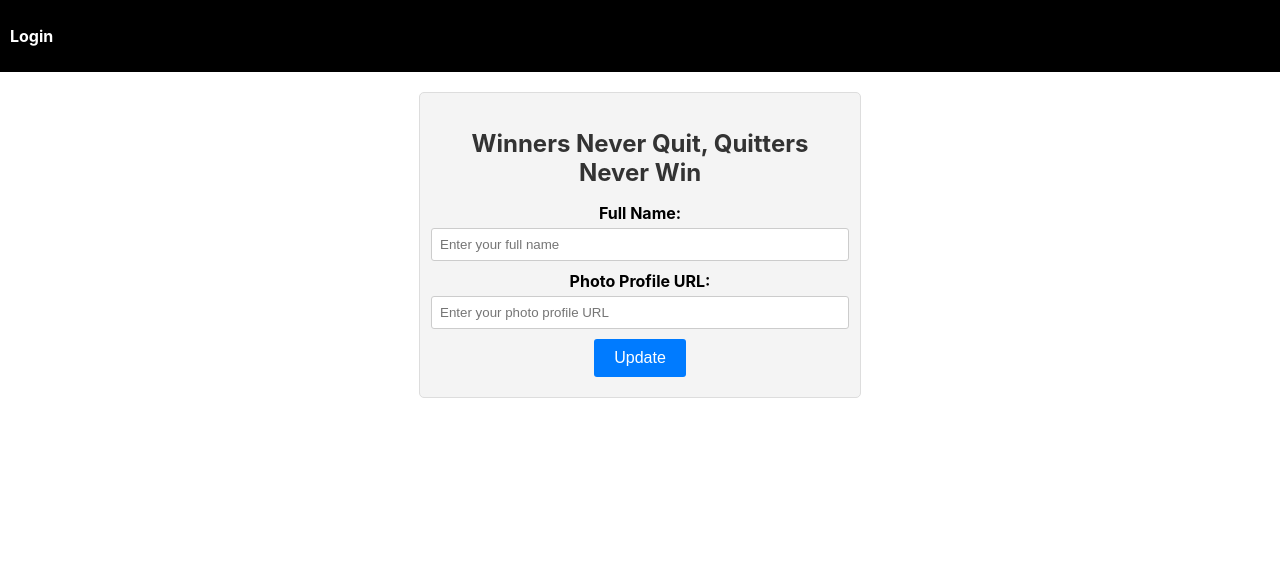
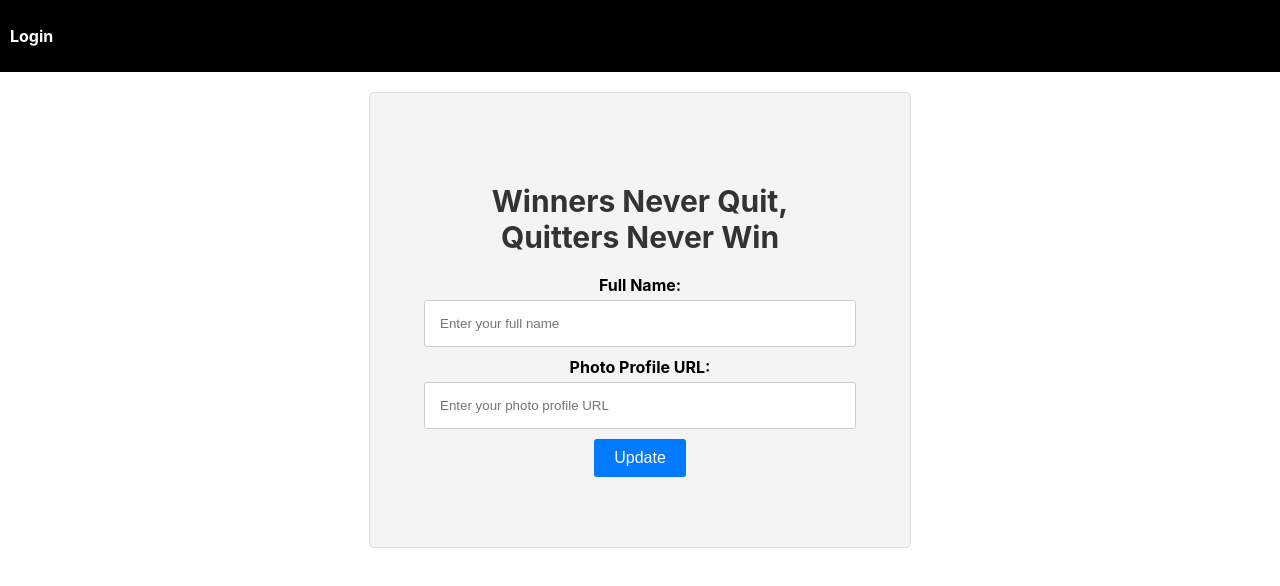
Before and after one commit to bubun123-git/expensetracker_frontend, a React (Create React App) app: page /completeProfile in a window 1280 px wide. Shown: the top 586 px of the page. Built offline with nearby package versions, Linux system fonts and the light colour scheme.

Commit message:
working on CompleteProfile.js

```diff
--- a/src/App.js
+++ b/src/App.js
@@ -3,7 +3,7 @@ import { BrowserRouter as Router, Route, Switch } from 'react-router-dom';
 
 import './App.css';
 import AuthPage from './Component/Pages/AuthPage';
-import WelcomePage from './Component/Pages/Welcome';
+import WelcomePage from './Component/Pages/Profile';
 import MainNavigation from './Component/MainNavigation/MainNavigation';
 import completeProfile from './Component/Pages/CompleteProfile';
 
--- a/src/Component/MainNavigation/MainNavigation.js
+++ b/src/Component/MainNavigation/MainNavigation.js
@@ -1,6 +1,6 @@
 import React from 'react';
 import './MainNavigation.css'
-import { BrowserRouter as Router, Switch, Route, NavLink } from 'react-router-dom';
+import { BrowserRouter as Router,  NavLink } from 'react-router-dom';
 import { useContext } from 'react';
 import { AuthContext } from '../../Store/Auth-Context';
 
--- a/src/Component/Pages/CompleteProfile.css
+++ b/src/Component/Pages/CompleteProfile.css
@@ -3,7 +3,7 @@
 .container {
     max-width: 400px;
     margin: 0 auto;
-    padding: 20px;
+    padding: 70px;
     background-color: #f4f4f4;
     border: 1px solid #ddd;
     border-radius: 5px;
@@ -11,7 +11,7 @@
 }
 
 h1 {
-    font-size: 24px;
+    font-size: 30px;
     color: #333;
 }
 
@@ -27,7 +27,7 @@ label {
 }
 
 input {
-    padding: 8px;
+    padding: 15px;
     margin-bottom: 10px;
     width: 100%;
     border: 1px solid #ccc;
@@ -45,5 +45,5 @@ button {
 }
 
 button:hover {
-    background-color: #0056b3;
+    background-color: #adbfd3;
 }
--- a/src/Component/Pages/CompleteProfile.js
+++ b/src/Component/Pages/CompleteProfile.js
@@ -1,4 +1,4 @@
-import React, { useState } from 'react';
+import React, { useEffect, useState } from 'react';
 import '../Pages/CompleteProfile.css'; // Import your CSS file
 import { useContext } from 'react';
 
@@ -8,8 +8,34 @@ import { AuthContext } from '../../Store/Auth-Context';
 function CompleteProfile() {
     const [fullName, setFullName] = useState('');
     const [photoUrl, setPhotoUrl] = useState('');
-    const authCtx = useContext(AuthContext)
+    const [fetchedFullName, setFetchedFullName] = useState('');
+    const [fetchedPhotoUrl, setFetchedPhotoUrl] = useState('');
+    const authCtx = useContext(AuthContext);
     const isLoggedIn = authCtx.isLoggedIn;
+    const idToken = authCtx.token;
+
+    // useEffect to fetch user data
+    useEffect(() => {
+        if (isLoggedIn) {
+            fetch('https://identitytoolkit.googleapis.com/v1/accounts:lookup?key=AIzaSyBzW0t8Ep_cs-0uc5MmeH1RwgplsSILTnc', {
+                method: 'GET',
+                headers: {
+                    'Authorization': `Bearer ${idToken}`,
+                },
+            })
+                .then((response) => response.json())
+                .then((data) => {
+                    if (data) {
+                        // Assuming the data structure is { fullName, photoUrl }
+                        setFetchedFullName(data.fullName);
+                        setFetchedPhotoUrl(data.photoUrl);
+                    }
+                })
+                .catch((error) => {
+                    alert('Error fetching user data:', error);
+                });
+        }
+    }, [idToken, isLoggedIn]);
 
     const handleSubmit = (e) => {
         e.preventDefault();
@@ -37,7 +63,7 @@ function CompleteProfile() {
                 })
                 .catch((error) => {
                     // Handle any errors that occur during the request
-                    console.error('Error updating user details:', error);
+                    alert('Error updating user details:', error);
                 });
         }
     };
@@ -70,6 +96,13 @@ function CompleteProfile() {
                     <button type="submit">Update</button>
                 </form>
             </div>
+            {fetchedFullName && fetchedPhotoUrl && (
+                <div>
+                    <h2>Fetched User Data</h2>
+                    <p>Full Name: {fetchedFullName}</p>
+                    <p>Photo Profile URL: {fetchedPhotoUrl}</p>
+                </div>
+            )}
         </div>
     );
 }
--- a/src/Component/Pages/Welcome.js
+++ b/src/Component/Pages/Profile.js
@@ -1,7 +1,7 @@
 import { Link } from 'react-router-dom';
 
 
-function WelcomePage () {
+function ProfilePage () {
     const pageStyle = {
         textAlign: 'center',
         backgroundColor: '#f0f0f0',
@@ -25,4 +25,4 @@ function WelcomePage () {
     )
 
 }
-export default WelcomePage;
+export default ProfilePage;
```
